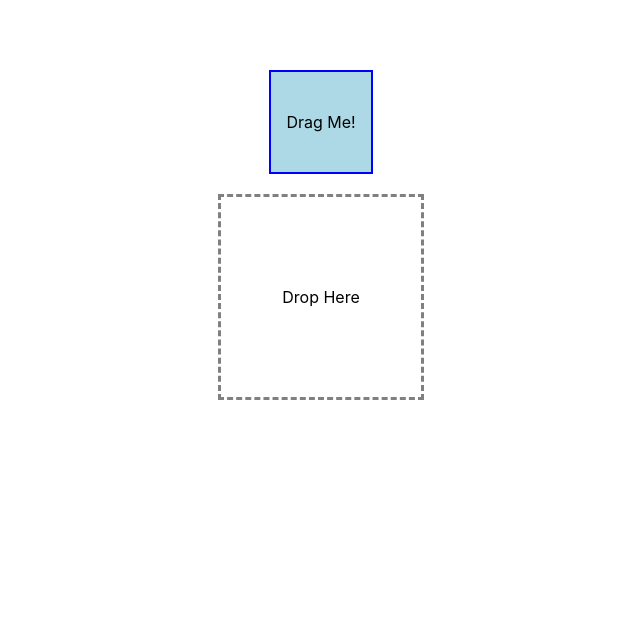
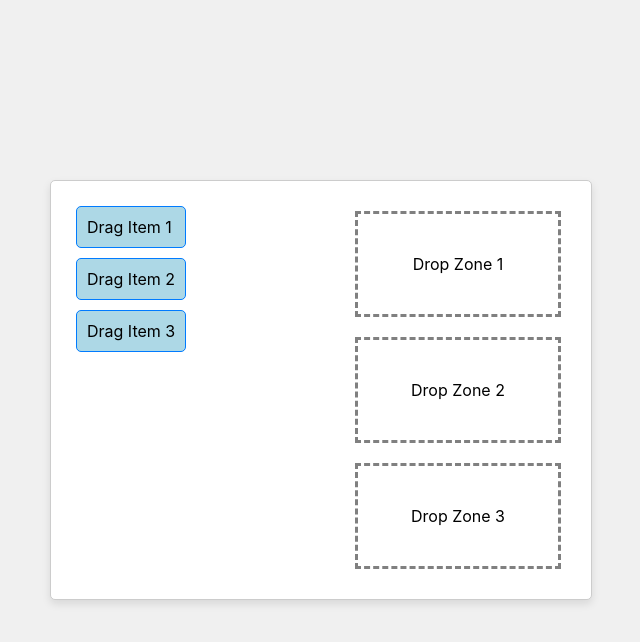
Before and after one commit to ZeviLiao/test-dnd-start, a React (Create React App) app: page / in a window 1280 px wide. Shown: the top 642 px of the page, without its empty margins (319-959 px from the left). Built offline with nearby package versions, Linux system fonts and the light colour scheme.

Commit message:
update layout

```diff
--- a/src/App.css
+++ b/src/App.css
@@ -1,30 +1,62 @@
+body {
+  display: flex; /* Use Flexbox for centering */
+  justify-content: center; /* Center horizontally */
+  align-items: center; /* Center vertically */
+  height: 100vh; /* Full viewport height */
+  margin: 0; /* Remove default margin */
+  background-color: #f0f0f0; /* Optional: background color */
+}
+
 .drag-drop-container {
+  display: flex; /* Use Flexbox for layout */
+  justify-content: space-between; /* Space between draggable items and drop zones */
+  align-items: flex-start; /* Align items to the top */
+  width: 500px; /* Set fixed width */
+  background-color: white; /* Optional: background color for the container */
+  border: 1px solid #ccc; /* Optional: border for the container */
+  border-radius: 5px; /* Optional: rounded corners */
+  box-shadow: 0 4px 8px rgba(0, 0, 0, 0.1); /* Optional: shadow effect */
+  padding: 20px; /* Optional: padding inside the container */
+}
+
+.drag-items {
   display: flex;
-  flex-direction: column;
-  align-items: center;
-  margin-top: 50px;
+  flex-direction: column; /* Column layout for draggable items */
+  margin-right: 20px; /* Space between items and zones */
 }
 
 .draggable-item {
-  width: 100px;
-  height: 100px;
-  margin: 20px;
-  text-align: center;
-  line-height: 100px;
-  border: 2px solid blue;
-  cursor: pointer;
+  padding: 10px;
+  margin: 5px;
+  background-color: lightblue; /* Item color */
+  cursor: grab; /* Change cursor on hover */
+  border: 1px solid #007bff; /* Optional: border for visibility */
+  border-radius: 5px; /* Optional: rounded corners */
+}
+
+.drop-zones {
+  display: flex;
+  flex-direction: column; /* Column layout for drop zones */
 }
 
 .drop-zone {
   width: 200px;
-  height: 200px;
+  height: 100px;
   display: flex;
   justify-content: center;
   align-items: center;
+  margin: 10px;
+  border: 3px dashed gray; /* Border style */
+  transition: border-color 0.3s; /* Smooth border transition */
+}
+
+.drop-zone:hover {
+  border-color: lightgreen; /* Change border color on hover */
 }
 
 .dropped-message {
-  margin-top: 20px;
-  font-size: 18px;
-  color: green;
+  margin-top: 20px; /* Space above the message */
+  font-weight: bold;
+  color: #333; /* Optional: message text color */
+  text-align: center; /* Center the message */
 }
--- a/src/App.js
+++ b/src/App.js
@@ -1,13 +1,11 @@
 import React, { useState } from "react";
-import './App.css'; // Optional for adding styles
+import "./App.css"; // Optional for adding styles
 
 const DragAndDrop = () => {
-  const [dragging, setDragging] = useState(false);
-  const [droppedItem, setDroppedItem] = useState(null);
+  const [lastDroppedMessage, setLastDroppedMessage] = useState(""); // Store the latest drop message
 
   // Start dragging
   const handleDragStart = (e) => {
-    setDragging(true);
     e.dataTransfer.setData("text/plain", e.target.id); // Set drag data
   };
 
@@ -17,43 +15,72 @@ const DragAndDrop = () => {
   };
 
   // Handle drop event
-  const handleDrop = (e) => {
+  const handleDrop = (e, zone) => {
     e.preventDefault();
     const droppedData = e.dataTransfer.getData("text/plain");
-    setDroppedItem(droppedData); // Store the dropped data (item id in this case)
-    setDragging(false);
+    setLastDroppedMessage(`You dropped: ${droppedData} into ${zone}`); // Update the message
   };
-
   return (
+    <>
       <div className="drag-drop-container">
-      {/* Draggable items */}
+        {/* Left side for draggable items */}
+        <div className="drag-items">
           <div
             id="drag1"
             className="draggable-item"
             draggable="true"
             onDragStart={handleDragStart}
-        style={{ backgroundColor: dragging ? "lightgreen" : "lightblue" }}
           >
-        Drag Me!
+            Drag Item 1
+          </div>
+          <div
+            id="drag2"
+            className="draggable-item"
+            draggable="true"
+            onDragStart={handleDragStart}
+          >
+            Drag Item 2
+          </div>
+          <div
+            id="drag3"
+            className="draggable-item"
+            draggable="true"
+            onDragStart={handleDragStart}
+          >
+            Drag Item 3
+          </div>
         </div>
 
-      {/* Drop target */}
+        {/* Right side for drop zones */}
+        <div className="drop-zones">
           <div
+            id="zone1"
             className="drop-zone"
             onDragOver={handleDragOver}
-        onDrop={handleDrop}
-        style={{ border: dragging ? "3px dashed green" : "3px dashed gray" }}
+            onDrop={(e) => handleDrop(e, "zone1")}
           >
-        Drop Here
+            Drop Zone 1
           </div>
-
-      {/* Display the dropped item */}
-      {droppedItem && (
-        <div className="dropped-message">
-          You dropped: {droppedItem}
+          <div
+            id="zone2"
+            className="drop-zone"
+            onDragOver={handleDragOver}
+            onDrop={(e) => handleDrop(e, "zone2")}
+          >
+            Drop Zone 2
           </div>
-      )}
+          <div
+            id="zone3"
+            className="drop-zone"
+            onDragOver={handleDragOver}
+            onDrop={(e) => handleDrop(e, "zone3")}
+          >
+            Drop Zone 3
           </div>
+        </div>
+      </div>
+      <div className="dropped-message">{lastDroppedMessage}</div>
+    </>
   );
 };
 
```
Lines whose indentation alone changed are shown as unchanged.
